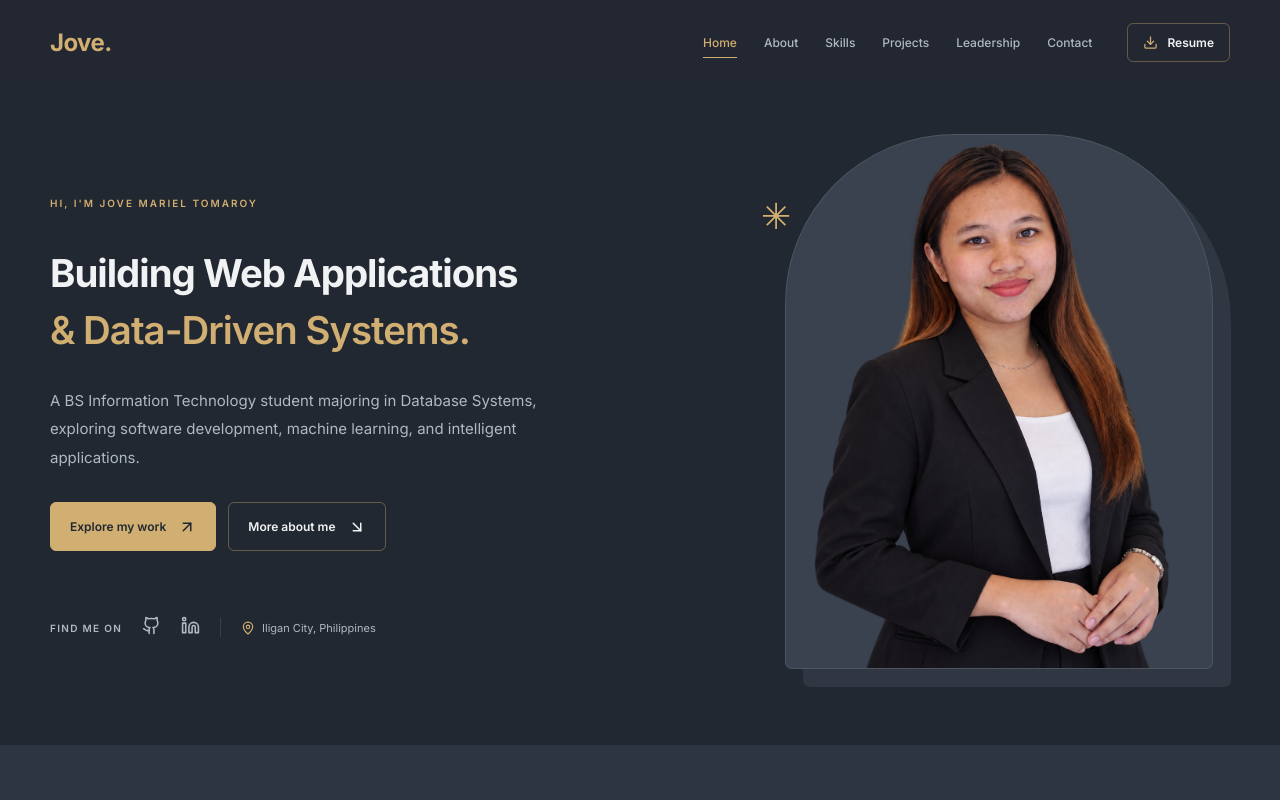
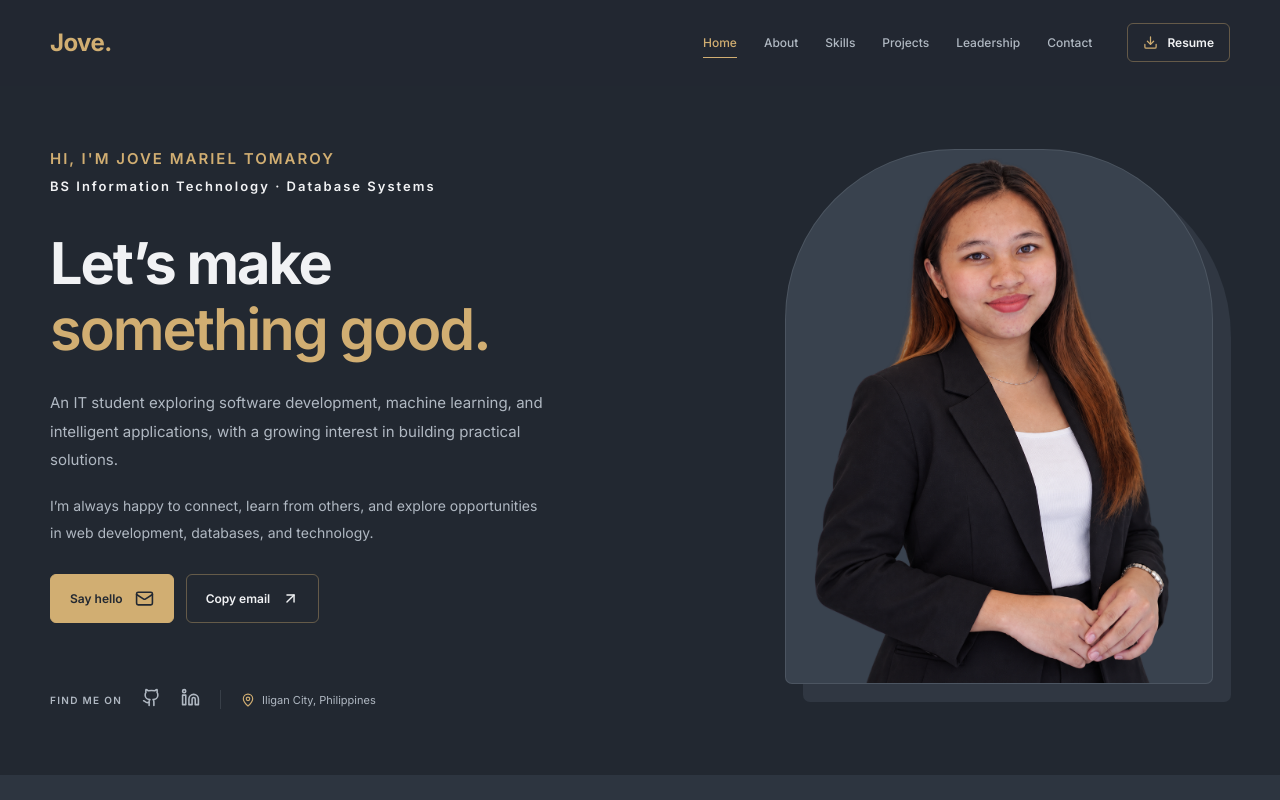
Before and after one commit to jovemarieltomaroy/Tomaroy_Portfolio, a React (Vite) app: page / in a window 1280 px wide. Shown: the top 800 px of the page. Built offline with nearby package versions, Linux system fonts and the light colour scheme.

Commit message:
Finalize the photos

```diff
--- a/src/App.jsx
+++ b/src/App.jsx
@@ -144,7 +144,7 @@ function Header() {
                 onClick={() => setOpen(false)}
               >
                 {label}
-                <ArrowUpRight size={17} />
+
               </a>
             ))}
             <a href={person.resume} download onClick={() => setOpen(false)}>
@@ -163,21 +163,21 @@ function Home() {
       <div className="container hero-grid">
         <div className="hero-copy">
           <Reveal>
-            <div className="eyebrow">{person.eyebrow}</div>
+            <div className="eyebrow-container">
+              <div className="eyebrow">{person.eyebrow}</div>
+              <div className="eyebrow-role">{person.eyebrowrole}</div>
+            </div>
             <h1>
-              Building Web Applications
+              Let’s make
               <br />
-              <em>&amp; Data-Driven Systems.</em>
+              <em>something good.</em>
             </h1>
             <p className="hero-description">{person.introduction}</p>
-            <div className="hero-actions">
-              <a className="btn btn-dark" href="#projects">
-                Explore my work <ArrowUpRight size={18} />
-              </a>
-              <a className="btn btn-outline" href="#about">
-                More about me <ArrowDownRight size={18} />
-              </a>
-            </div>
+            <p className="hero-connect-description">
+              I’m always happy to connect, learn from others, and explore
+              opportunities in web development, databases, and technology.
+            </p>
+            <ContactActions className="hero-actions" />
             <div className="hero-social">
               <span>FIND ME ON</span>
               <a
@@ -207,10 +207,9 @@ function Home() {
           <div className="image-main">
             <img
               src={person.portrait}
-              alt="Editable placeholder for Jove's portrait"
+              alt={person.name}
             />
           </div>
-          <span className="orbit-decoration">✳</span>
         </Reveal>
       </div>
     </section>
@@ -263,21 +262,21 @@ function About() {
             </Reveal>
             <Reveal delay={0.12} className="about-facts">
               <div>
-                <GraduationCap size={20} />
+
                 <span>
                   <small>UNIVERSITY</small>
                   <b>MSU – Iligan Institute of Technology</b>
                 </span>
               </div>
               <div>
-                <Database size={20} />
+
                 <span>
                   <small>SPECIALIZATION</small>
                   <b>Database Systems</b>
                 </span>
               </div>
               <div>
-                <Sparkles size={20} />
+
                 <span>
                   <small>EXPECTED GRADUATION</small>
                   <b>{person.gradYear}</b>
@@ -321,8 +320,6 @@ function Skills() {
               <div className="skill-icon">
                 {i === 2 ? (
                   <Database size={25} />
-                ) : i === 3 ? (
-                  <Sparkles size={25} />
                 ) : (
                   <Code2 size={25} />
                 )}
@@ -403,18 +400,6 @@ function Projects() {
                     {p.stack.map((s) => (
                       <span key={s}>{s}</span>
                     ))}
-                  </div>
-                  <div className="project-footer">
-                    <span>{p.role}</span>
-                    {p.github ? (
-                      <a href={p.github} target="_blank" rel="noreferrer">
-                        View code <ArrowUpRight size={16} />
-                      </a>
-                    ) : (
-                      <span className="link-soon">
-                        GitHub link can be added <Github size={16} />
-                      </span>
-                    )}
                   </div>
                 </div>
               </motion.article>
@@ -615,7 +600,7 @@ function Leadership() {
     </section>
   );
 }
-function Contact() {
+function ContactActions({ className = "contact-actions" }) {
   const [copied, setCopied] = useState(false);
   const copy = async () => {
     try {
@@ -627,30 +612,36 @@ function Contact() {
     }
   };
   return (
+    <div className={className}>
+      <a className="btn btn-light" href={`mailto:${person.email}`}>
+        Say hello <Mail size={19} />
+      </a>
+      <button type="button" className="btn btn-ghost-light" onClick={copy}>
+        <span role="status" aria-live="polite">
+          {copied ? "Email copied!" : "Copy email"}
+        </span>
+        <ArrowUpRight size={17} />
+      </button>
+    </div>
+  );
+}
+function Contact() {
+  return (
     <section id="contact" className="contact-section">
       <div className="container">
         <div className="contact-top">
           <span>05 / LET’S CONNECT</span>
-          <span>HAVE AN IDEA IN MIND?</span>
+          <span>OPEN TO OPPORTUNITIES</span>
         </div>
         <Reveal>
           <h2>
-            Let’s make <br />
-            <em>something good.</em>
+           Have something in <br />
+            <em>mind?</em>
           </h2>
           <p>
-            I’m always happy to connect, learn from others, and explore
-            opportunities in web development, databases, and technology.
+            I'm always open to new opportunities, collaborations, and conversations. Feel free to reach out!
           </p>
-          <div className="contact-actions">
-            <a className="btn btn-light" href={`mailto:${person.email}`}>
-              Say hello <Mail size={19} />
-            </a>
-            <button className="btn btn-ghost-light" onClick={copy}>
-              {copied ? "Email copied!" : "Copy email"}{" "}
-              <ArrowUpRight size={17} />
-            </button>
-          </div>
+          <ContactActions />
         </Reveal>
         <div className="contact-links">
           <div>
@@ -685,7 +676,7 @@ function Footer() {
           Jove.
         </a>
         <span>
-          Designed & built with curiosity. © {new Date().getFullYear()}
+         © {new Date().getFullYear()}
         </span>
         <a href="#home">
           Back to top <ArrowUp size={16} />
--- a/src/content.js
+++ b/src/content.js
@@ -1,13 +1,13 @@
-// EDIT YOUR PORTFOLIO HERE. Add your photos to public/images/ and update image paths.
 export const person = {
   name: "Jove Mariel Tomaroy",
   firstName: "Jove Mariel",
   initials: "JT",
   eyebrow: "HI, I'M JOVE MARIEL TOMAROY",
+  eyebrowrole: "BS Information Technology · Database Systems",
   role: "IT Student & Database Systems Major",
   headline: "Turning ideas into thoughtful digital experiences.",
   introduction:
-    "A BS Information Technology student majoring in Database Systems, exploring software development, machine learning, and intelligent applications.",
+    "An IT student exploring software development, machine learning, and intelligent applications, with a growing interest in building practical solutions.",
   location: "Iligan City, Philippines",
   email: "jovemariel.r.tomaroy@gmail.com",
   github: "https://github.com/jovemarieltomaroy",
@@ -40,7 +40,7 @@ export const projects = [
     stack: ["React", "Node.js", "MongoDB", "RAG", "Ollama"],
     role: "Team Lead · Full-stack Developer",
     image: "/images/MyGUIDE.jpeg",
-    github: "", // Add the repo URL
+    github: "",
     live: "",
   },
   {
@@ -74,21 +74,7 @@ export const projects = [
       "Firebase Authentication",
     ],
     role: "Full-Stack Developer",
-    image: "/images/gold-placeholder.svg",
-    github: "",
-    live: "",
-  },
-  {
-    no: "04",
-    title: "Mushroom Classification",
-    type: "AI & data",
-    tag: "MACHINE LEARNING",
-    subtitle: "Classifying mushrooms through data",
-    description:
-      "Created a Logistic Regression model to classify mushrooms from dataset features, including preprocessing, exploratory data analysis, and model evaluation.",
-    stack: ["Python", "Logistic Regression", "Pandas"],
-    role: "Machine Learning Developer",
-    image: "/images/mushroom-placeholder.svg",
+    image: "/images/Inventory.png",
     github: "",
     live: "",
   },
@@ -117,7 +103,6 @@ export const skills = [
     title: "Tools & workflow",
     items: ["Git", "GitHub", "VS Code", "Jupyter Notebook", "Postman"],
   },
-  // Add Figma, Postman, manual QA testing, etc. only if you actually use them.
 ];
 
 export const leadership = [
@@ -154,10 +139,6 @@ export const leadership = [
   },
 ];
 
-// OPTIONAL: Once you confirm your Convention speaker appearance, you can add it here:
-// { year: '2026', role: 'Speaker · Constitution Convention', org: 'Your organization', description: 'Talk topic / contribution', image: '/images/convention.jpg' }
-
-// Add or remove photos here; each entry becomes a complete stacked card.
 export const leadershipPhotos = [
   {
     src: "/images/LeadershipPicture.jpeg",
--- a/src/styles.css
+++ b/src/styles.css
@@ -222,18 +222,30 @@ img {
 .hero-copy {
   padding: 64px 0;
 }
-
+.eyebrow-container {
+  display: flex;
+  flex-direction: column;
+}
 .eyebrow {
   display: inline-flex;
   align-items: center;
   gap: 10px;
+  margin-bottom: 10px;
+  color: var(--color-accent);
+  font-size: 15px;
+  font-weight: 600;
+  letter-spacing: 2px;
+}
+.eyebrow-role {
+  display: inline-flex;
+  align-items: center;
+  gap: 10px;
   margin-bottom: 36px;
-  color: var(--color-accent);
-  font-size: 10px;
+  color: var(white);
+  font-size: 13px;
   font-weight: 600;
   letter-spacing: 2px;
 }
-
 .pulse {
   width: 8px;
   height: 8px;
@@ -257,9 +269,17 @@ img {
 }
 
 .hero .hero-copy h1 {
-  font-size: clamp(28px, 3vw, 42px);
-  letter-spacing: -1px;
-  line-height: 1.5;
+  font-size: clamp(36px, 4.5vw, 64px);
+  letter-spacing: -2px;
+  line-height: 1.15;
+}
+
+.hero-connect-description {
+  max-width: 490px;
+  margin: -12px 0 28px;
+  color: var(--color-muted);
+  font-size: 14px;
+  line-height: 1.9;
 }
 
 .hero h1 em,
@@ -449,14 +469,6 @@ img {
   border-radius: 7px;
   background: rgba(209, 174, 114, 0.1);
   color: var(--color-accent);
-}
-
-.orbit-decoration {
-  position: absolute;
-  top: 14%;
-  left: -24px;
-  color: var(--color-accent);
-  font-size: 36px;
 }
 
 .hero-bottom {
```
Also changed, not shown: public/images/Inventory.png (added), public/images/WishLink.png.
